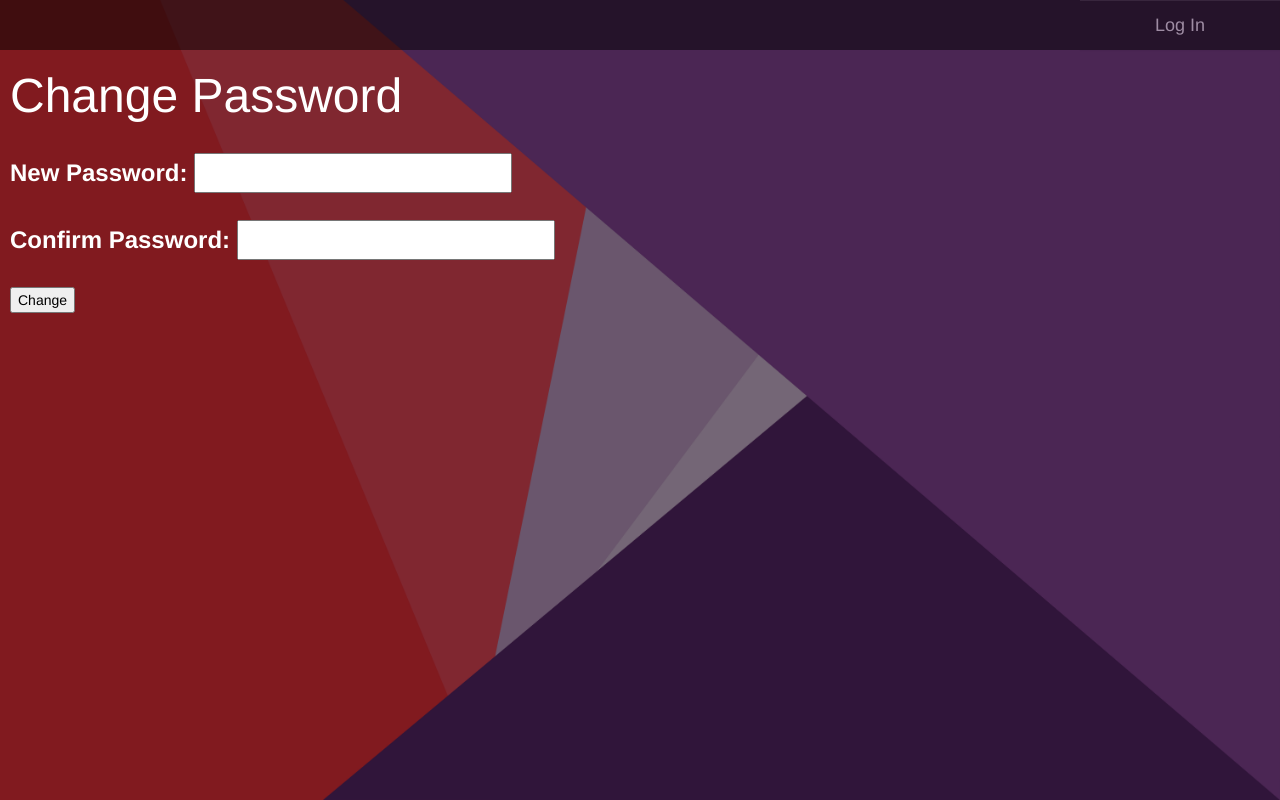
After one commit to somilgo/nhs, a Django app: page /pass_change/ in a window 1280 px wide. The commit adds this page. Run offline with Django 3.2, Linux system fonts and the light colour scheme; parts of the project's set-up code (start-up, migrations or seed data) failed here and were passed over; some libraries are stand-ins or nearby versions.

Commit message:
change password and page titles

```diff
--- a/events/forms.py
+++ b/events/forms.py
@@ -48,6 +48,18 @@ class LogIn(forms.Form):
 				raise forms.ValidationError("Email and password combination do not match.")
 		return self.cleaned_data
 
+class ChangePass(forms.Form):
+	password1 = forms.CharField(widget=forms.PasswordInput, label="New Password")
+	password2 = forms.CharField(widget=forms.PasswordInput, label="Confirm Password")
+	def clean(self):
+		password1 = self.cleaned_data.get("password1")
+		password2 = self.cleaned_data.get("password2")
+		if password1 != password2:
+			raise forms.ValidationError("Passwords do not match!")
+
+		return self.cleaned_data
+
+
 class DateInput(forms.DateInput):
     input_type = 'date'
 
--- a/events/models.py
+++ b/events/models.py
@@ -51,8 +51,8 @@ class Student(AbstractBaseUser):
 	)
 	is_officer = models.BooleanField(default=False)
 	is_second_year = models.BooleanField(verbose_name="Check this box if you are a SENIOR")
-	hours = models.DecimalField(max_digits=5, decimal_places=2, default=0)
-	points = models.DecimalField(max_digits=3, decimal_places=1, default=0)
+	hours = models.DecimalField(max_digits=10, decimal_places=2, default=0)
+	points = models.DecimalField(max_digits=10, decimal_places=1, default=0)
 	required_hours = models.DecimalField(max_digits=3, decimal_places=1, default = 12)
 	USERNAME_FIELD = 'email'
 
--- a/events/templates/events/base.html
+++ b/events/templates/events/base.html
@@ -1,10 +1,13 @@
-
+<html>
+<head>
 <link rel="stylesheet" href="https://maxcdn.bootstrapcdn.com/bootstrap/3.3.5/css/bootstrap.min.css">
 
 <link rel="stylesheet" href="https://maxcdn.bootstrapcdn.com/bootstrap/3.3.5/css/bootstrap-theme.min.css">
 <link href='http://fonts.googleapis.com/css?family=Open+Sans:800,700,400,600' rel='stylesheet' type='text/css'>
 <script src="https://maxcdn.bootstrapcdn.com/bootstrap/3.3.5/js/bootstrap.min.js"></script>
-
+<title>CB West National Honor Society</title>
+</head>
+<body>
 {% block content %}{% endblock %}
 <div id = 'space2'>
 {%if logged%}
@@ -40,3 +43,5 @@
 {%if logged%}
 <div id = 'welc'>Welcome, {{student.firstname}}!</div>
 {%endif%}{%endif%}
+</body>
+</html>
--- a/events/templates/events/home.html
+++ b/events/templates/events/home.html
@@ -4,7 +4,7 @@
 <html>
 <head>
 <link rel="stylesheet" href="https://maxcdn.bootstrapcdn.com/bootstrap/3.3.5/css/bootstrap.min.css">
-
+<title>CB West National Honor Society | Home</title>
 <!-- Optional theme -->
 <link rel="stylesheet" href="https://maxcdn.bootstrapcdn.com/bootstrap/3.3.5/css/bootstrap-theme.min.css">
 <link href='http://fonts.googleapis.com/css?family=Open+Sans:800,700,400,600' rel='stylesheet' type='text/css'>
--- /dev/null
+++ b/events/templates/events/pass.html
@@ -0,0 +1,17 @@
+{% extends "events/base.html" %}
+{% load staticfiles %}
+{%block content%}
+<link rel="stylesheet" type="text/css" href="{% static 'events/detailStyle.css' %}" />
+<div id = 'wrapper'><div id = 'shiftlog'>
+
+<h1>Change Password</h1>
+<br>
+<form action="/pass_change/" method="post">
+    {% csrf_token %}
+    {{ form.as_p}}
+    <input type="submit" value="Change" />
+</form><br><br>
+
+
+</div></div>
+{%endblock%}
--- a/events/templates/events/profile.html
+++ b/events/templates/events/profile.html
@@ -5,6 +5,7 @@
 <div id = 'shift'>
 <h1>{{ student.firstname }} {{student.lastname}}</h1>
 <p>Email: {{ student.email }}</p>
+<p><a href = "/pass_change/">Change Password</a></p>
 <b>
 <p>Total Hours: {{ student.hours }}</p>
 <p>Required Hours: {{student.required_hours}}
--- a/events/urls.py
+++ b/events/urls.py
@@ -7,6 +7,7 @@ urlpatterns = [
 	url(r'^sign_up/$', views.sign_up, name='sign_up'),
 	url(r'^sign_up_success/$', views.sign_up_success, name='sign_up_success'),
 	url(r'^log_in/$', views.log_in, name='log_in'),
+	url(r'^pass_change/$', views.change_pass, name='pass'),
 	url(r'^log_in_success/$', views.log_in_success, name='log_in_success'),
 	url(r'^event_creator/$', views.event_creator, name='event_creator'),
 	url(r'^event_success/$', views.event_success, name='event_success'),
--- a/events/views.py
+++ b/events/views.py
@@ -58,6 +58,19 @@ def log_in(request):
 		else:
 			messages.warning(request, "Username or password is incorrect.")
 	return render(request, 'events/log_in.html', {'form':form})
+
+def change_pass(request):
+	form = ChangePass(request.POST or None)
+	if form.is_valid():
+		password = form.cleaned_data['password1']
+		try:
+			student = Student.objects.get(email=request.session['user'])
+		except:
+			return HttpResponseRedirect('/log_in/')
+		student.set_password(password)
+		student.save()
+		return HttpResponseRedirect('/')
+	return render(request, 'events/pass.html', {'form':form})
 
 def log_in_success(request):
 	return HttpResponse("{} has logged in!".format(request.session['user']))
```
Also changed, not shown: events/migrations/0007_auto_20151001_2305.py (added), 5 other files.
